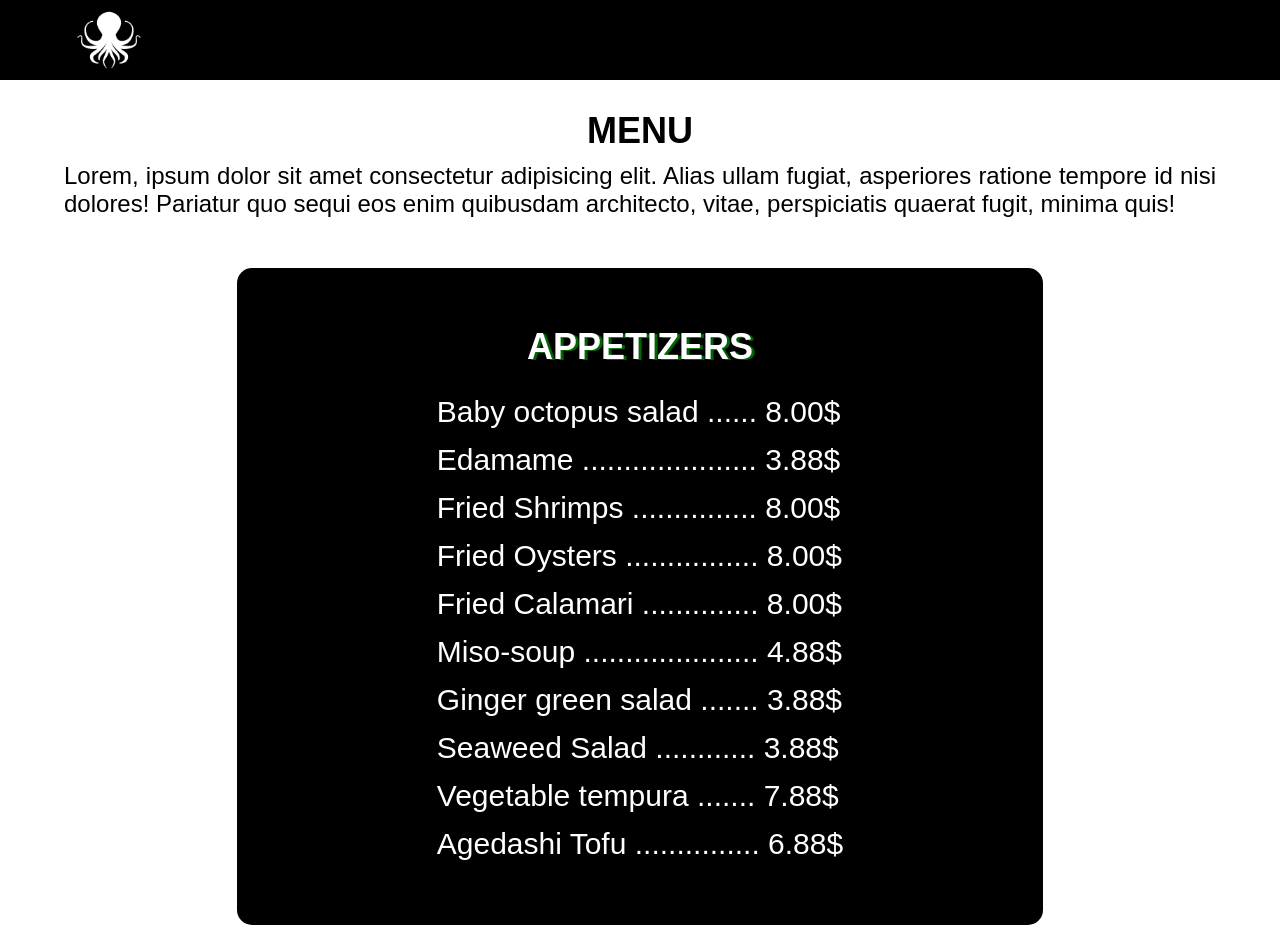
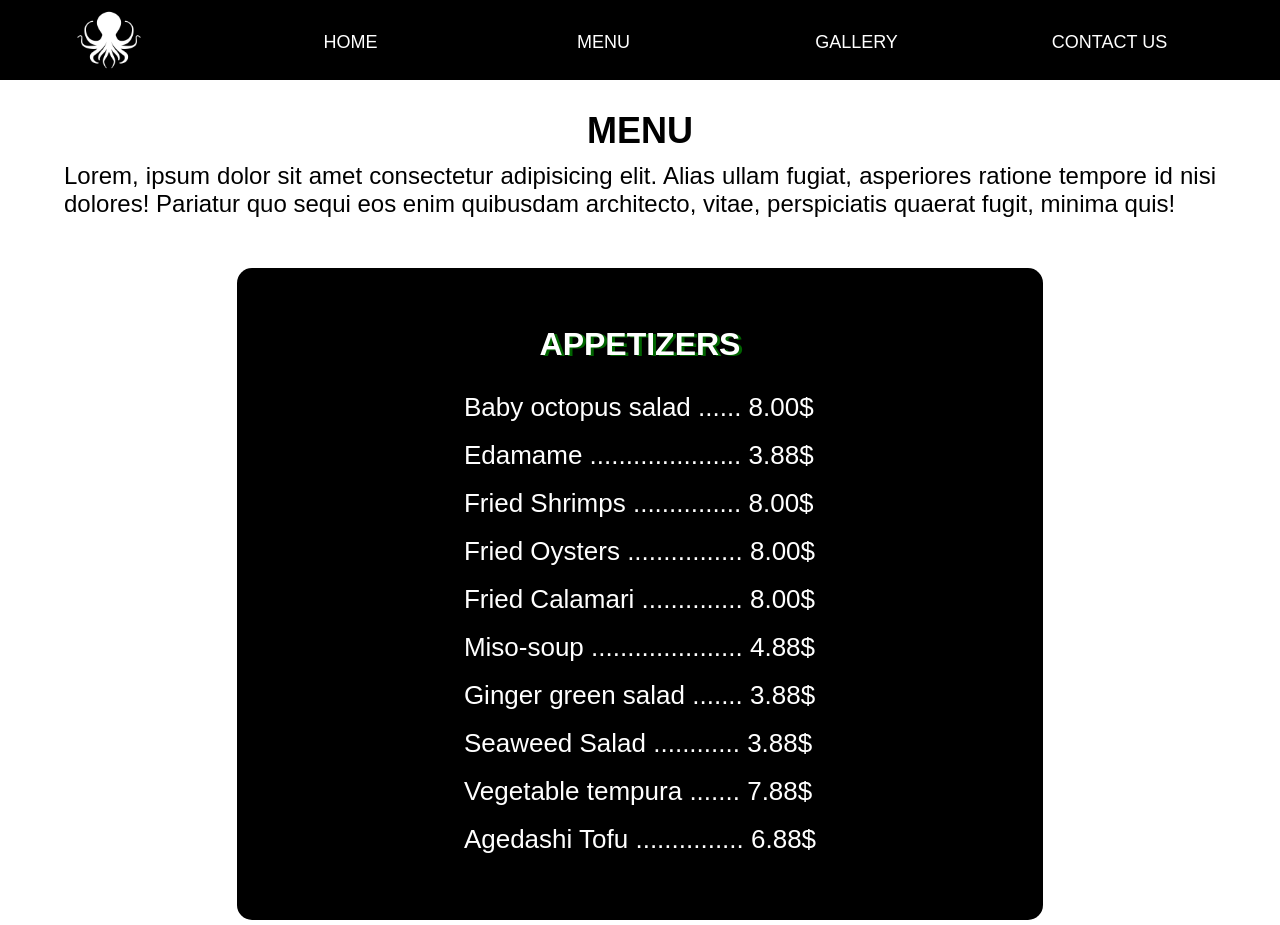
Before and after one commit to irina-lo/The_Octopus, a plain HTML site: page menu.html in a window 1280 px wide. Shown: the top 925 px of the page. Drawn offline with nearby package versions, Linux system fonts and the light colour scheme.

Commit message:
Navigation is done - V2.2

```diff
--- a/style.css
+++ b/style.css
@@ -311,16 +311,7 @@ footer {
     height: 100%;
     position: relative;
 }
-.form-body::after {
-    content: '';
-    position: absolute;
-    top: 0;
-    left:0;
-    background: rgba(51, 51, 51, 0.8) url(../images/loading.gif) center / 50px no-repeat;
-    width: 100%;
-    height: 100%;
-    visibility: hidden;
-}
+
 .form-body._sending::after {
     opacity: 1;
     visibility: visible;
@@ -503,8 +494,13 @@ list-style-type: none;
     .header-burger {
         display: none;
     }
+    .header-menu {
+        position:relative;
+        top:0;
+        padding: 32px 10px 20px 40px;
+    }
     .header-menu.active {
-        display: none;
+        top:0;
     }
     .header-body {
         height: 80px;
@@ -512,11 +508,19 @@ list-style-type: none;
     .header-logo {
         flex: 0 0 70px;
     }
+    .header-list {
+        display:flex;
+        justify-content:space-evenly;
+    }
+    .header-list li {
+        list-style: none;
+        margin: 0 0 0 20px;
+        }
+
+    /*------------------------------ index file ---------------------------*/
+
     .content {
         padding: 100px 0 0 0;
-    }
-    .header-list {
-        z-index: 6;
     }
 
     /*-------------------------- three columns - index file ------------------*/
@@ -579,10 +583,18 @@ list-style-type: none;
     }
 }
 
- /* ----------------------- viewport 1024px and higher ----------------------- */
+ /* ------------------------- viewport 1024px and higher ------------------------- */
 
 @media (min-width: 1024px) {
+
+    /* --------------------------- navigation --------------------------- */
+
+    .header-list li {
+        margin-left: 80px;
+        }
+
     /* ---------------------------- gallery file --------------------------- */
+
     .dishes {
      flex-direction: row;
      justify-content: center;
@@ -597,7 +609,9 @@ list-style-type: none;
     .dish-image {
     flex: 0 1 auto;
     }
+
     /*---------------------------------- menu file ---------------------------*/
+
     .menu-box {
     width: 70%;
     }
@@ -605,12 +619,12 @@ list-style-type: none;
     font-size: 24px;
     }
     .menu-content > h4 {
-    font-size: 36px;
+    font-size: 32px;
     font-weight: 800;
     text-shadow: 3px 1px darkgreen;
     }
     .menu-list {
-    font-size: 30px;
+    font-size: 26px;
     line-height: 3rem;
     }
 
```
